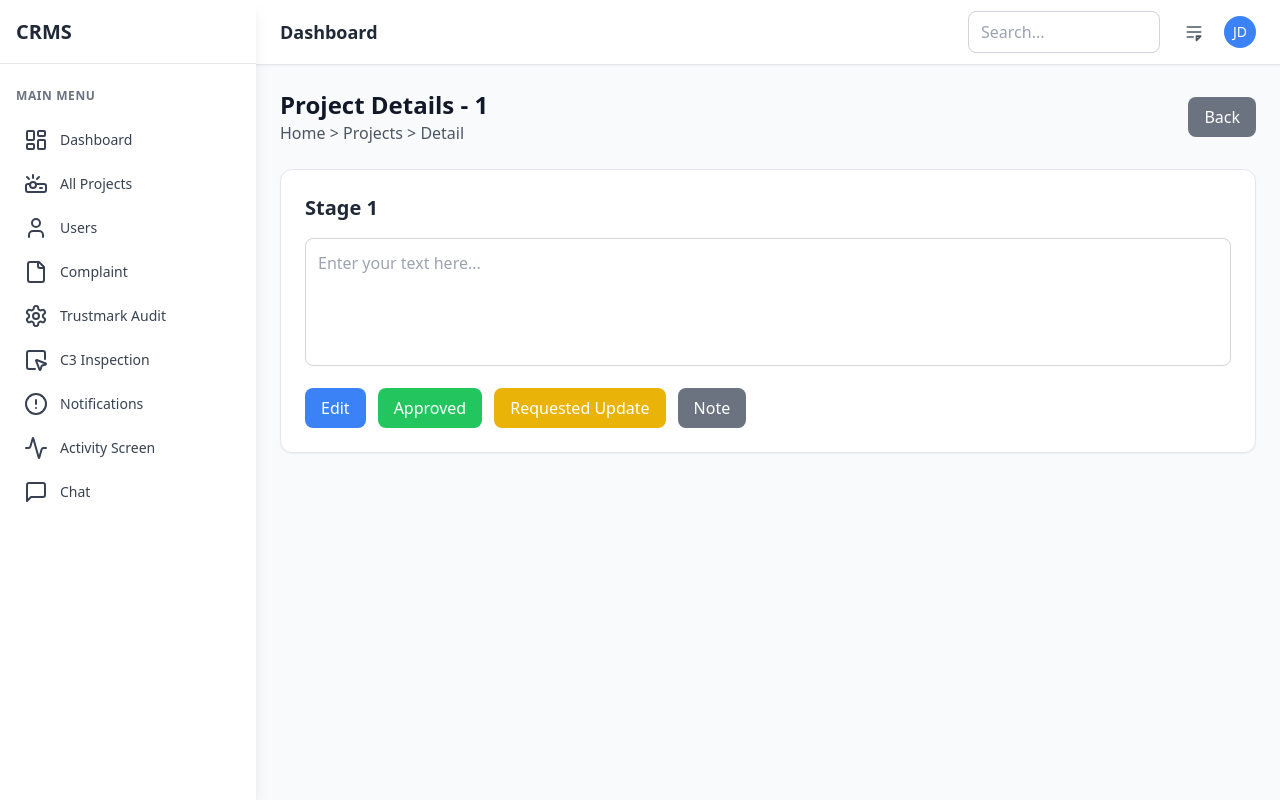
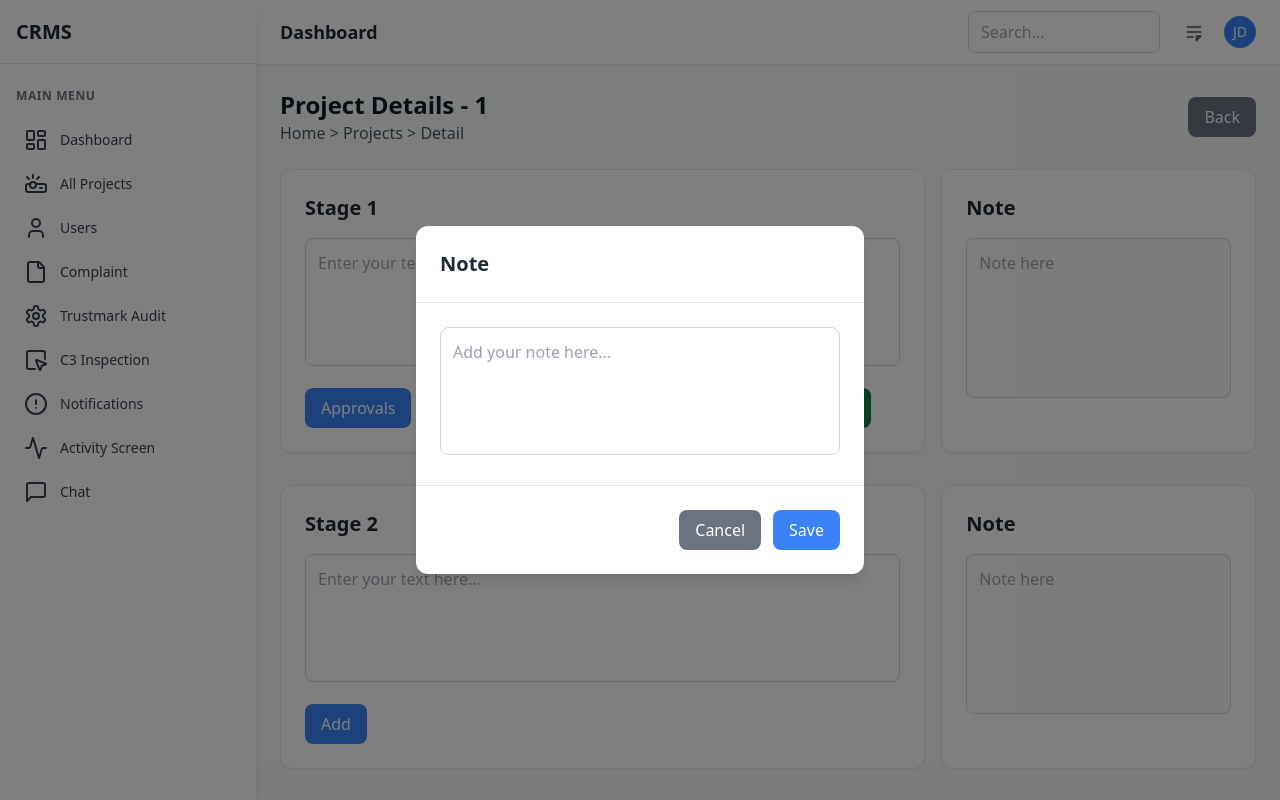
Before and after one commit to aqibmaqbool015/crm-dashboard, a Next.js app: page /detail/1 in a window 1280 px wide. Both pictures are taken after a click on the button "Note". Built offline with nearby package versions, Linux system fonts and the light colour scheme.

Commit message:
detail screen updated

```diff
--- a/app/detail/[id]/page.jsx
+++ b/app/detail/[id]/page.jsx
@@ -10,13 +10,97 @@ export default function DetailPage() {
   const [textAreaValue, setTextAreaValue] = useState("");
   const [isEditModalOpen, setIsEditModalOpen] = useState(false);
   const [isApproveModalOpen, setIsApproveModalOpen] = useState(false);
+  const [isNoteModalOpen, setIsNoteModalOpen] = useState(false);
   const [editTextValue, setEditTextValue] = useState("");
+  const [editNoteValue, setEditNoteValue] = useState("");
+  const [editTextCustomerValue, setEditTextCustomerValue] = useState("");
+  const [editTextAdminValue, setEditTextAdminValue] = useState("");
 
+  const [activeStage, setActiveStage] = useState(1);
+
+  // Convert tableData to state variable
   const [tableData, setTableData] = useState([
-    { id: 1, name: "John Doe", text: "Initial review completed" },
-    { id: 2, name: "Jane Smith", text: "Documentation verified" },
-    { id: 3, name: "Mike Johnson", text: "Quality check passed" },
+    {
+      id: 1,
+      stage: 1,
+      name: "John Doe",
+      text: "First stage text",
+      status: "Pending",
+    },
+    {
+      id: 2,
+      stage: 1,
+      name: "Jane Smith",
+      text: "Another text",
+      status: "Approved",
+    },
+    {
+      id: 3,
+      stage: 2,
+      name: "Ali Khan",
+      text: "Stage 2 content",
+      status: "Rejected",
+    },
+    {
+      id: 4,
+      stage: 3,
+      name: "Sara Lee",
+      text: "Stage 3 content",
+      status: "Pending",
+    },
+    {
+      id: 5,
+      stage: 4,
+      name: "Michael",
+      text: "Stage 4 content",
+      status: "Approved",
+    },
+    {
+      id: 6,
+      stage: 5,
+      name: "Emma",
+      text: "Stage 5 content",
+      status: "Pending",
+    },
+    {
+      id: 7,
+      stage: 6,
+      name: "David",
+      text: "Stage 6 content",
+      status: "Rejected",
+    },
+    {
+      id: 8,
+      stage: 7,
+      name: "Sophia",
+      text: "Stage 7 content",
+      status: "Approved",
+    },
+    {
+      id: 9,
+      stage: 8,
+      name: "Liam",
+      text: "Stage 8 content",
+      status: "Pending",
+    },
+    {
+      id: 10,
+      stage: 9,
+      name: "Olivia",
+      text: "Stage 9 content",
+      status: "Rejected",
+    },
+    {
+      id: 11,
+      stage: 10,
+      name: "Noah",
+      text: "Stage 10 content",
+      status: "Approved",
+    },
   ]);
+
+  // Example data for 10 stages
+  const stages = Array.from({ length: 10 }, (_, i) => i + 1);
 
   const handleEdit = () => {
     setEditTextValue(textAreaValue);
@@ -32,22 +116,30 @@ export default function DetailPage() {
   };
 
   const handleNote = () => {
-    console.log("Note button clicked");
+    setIsNoteModalOpen(true);
   };
 
   const handleUpdate = () => {
     setTextAreaValue(editTextValue);
     setIsEditModalOpen(false);
   };
+  const handleUpdateNote = () => {
+    setTextAreaValue(editNoteValue);
+    setIsNoteModalOpen(false);
+  };
 
-  const handleCloseModal = () => {
+  const handleCloseModalNote = () => {
     setIsEditModalOpen(false);
   };
 
   const handleCloseApproveModal = () => {
     setIsApproveModalOpen(false);
   };
-  // Add these functions in your component
+  const handleCloseNoteModal = () => {
+    setIsNoteModalOpen(false);
+  };
+
+  // These functions will now work since setTableData is defined
   const handleApproveItem = (itemId) => {
     setTableData((prevData) =>
       prevData.map((item) =>
@@ -82,13 +174,17 @@ export default function DetailPage() {
           </button>
         </div>
       </div>
-
-      <div className="bg-white rounded-xl shadow-sm border border-gray-200 p-6">
-        <h2 className="text-xl font-semibold text-gray-800 mb-4">Stage 1</h2>
+      <div className="grid grid-cols-12 gap-4">
+        {/* First column (8/12) */}
+        <div className="col-span-12 md:col-span-8">
+          <div className="bg-white h-full rounded-xl shadow-sm border border-gray-200 p-6">
+            <h2 className="text-xl font-semibold text-gray-800 mb-4">
+              Stage 1
+            </h2>
 
             <textarea
-          value={textAreaValue}
-          onChange={(e) => setTextAreaValue(e.target.value)}
+              value={editTextCustomerValue}
+              onChange={(e) => setEditTextCustomerValue(e.target.value)}
               placeholder="Enter your text here..."
               className="w-full h-32 p-3 border border-gray-300 rounded-lg resize-none outline-none shadow-none"
             />
@@ -99,7 +195,7 @@ export default function DetailPage() {
                 onClick={handleEdit}
                 className="px-4 py-2 bg-blue-500 text-white rounded-lg hover:bg-blue-600 transition-colors"
               >
-            Edit
+                Approvals
               </button>
               <button
                 onClick={handleApproved}
@@ -119,9 +215,68 @@ export default function DetailPage() {
               >
                 Note
               </button>
+              <button className="px-4 py-2 bg-green-700 text-white rounded-lg hover:bg-gray-600 transition-colors">
+                Save
+              </button>
+            </div>
           </div>
         </div>
 
+        <div className="col-span-12 md:col-span-4">
+          <div className="bg-white h-full rounded-xl shadow-sm border border-gray-200 p-6">
+            <h2 className="text-xl font-semibold text-gray-800 mb-4">Note</h2>
+
+            <textarea
+              disabled
+              value={textAreaValue}
+              onChange={(e) => setTextAreaValue(e.target.value)}
+              placeholder="Note here"
+              className="w-full h-40 p-3 border border-gray-300 rounded-lg resize-none outline-none shadow-none"
+            />
+          </div>
+        </div>
+      </div>
+      <div className="grid grid-cols-12 gap-4 my-8">
+        {/* First column (8/12) */}
+        <div className="col-span-12 md:col-span-8">
+          <div className="bg-white h-full rounded-xl shadow-sm border border-gray-200 p-6">
+            <h2 className="text-xl font-semibold text-gray-800 mb-4">
+              Stage 2
+            </h2>
+
+            <textarea
+              value={editTextAdminValue}
+              onChange={(e) => setEditTextAdminValue(e.target.value)}
+              placeholder="Enter your text here..."
+              className="w-full h-32 p-3 border border-gray-300 rounded-lg resize-none outline-none shadow-none"
+            />
+
+            {/* Buttons Container */}
+            <div className="flex gap-3 mt-4">
+              <button
+                onClick={handleEdit}
+                className="px-4 py-2 bg-blue-500 text-white rounded-lg hover:bg-blue-600 transition-colors"
+              >
+                Add
+              </button>
+            </div>
+          </div>
+        </div>
+
+        <div className="col-span-12 md:col-span-4">
+          <div className="bg-white h-full rounded-xl shadow-sm border border-gray-200 p-6">
+            <h2 className="text-xl font-semibold text-gray-800 mb-4">Note</h2>
+
+            <textarea
+              disabled
+              value={textAreaValue}
+              onChange={(e) => setTextAreaValue(e.target.value)}
+              placeholder="Note here"
+              className="w-full h-40 p-3 border border-gray-300 rounded-lg resize-none outline-none shadow-none"
+            />
+          </div>
+        </div>
+      </div>
       {/* Edit Modal */}
       {isEditModalOpen && (
         <div className="fixed inset-0 bg-black bg-opacity-50 flex items-center justify-center z-50">
@@ -144,7 +299,7 @@ export default function DetailPage() {
             {/* Modal Footer */}
             <div className="p-6 border-t border-gray-200 flex justify-end gap-3">
               <button
-                onClick={handleCloseModal}
+                onClick={handleCloseModalNote}
                 className="px-4 py-2 bg-gray-500 text-white rounded-lg hover:bg-gray-600 transition-colors"
               >
                 Cancel
@@ -159,20 +314,59 @@ export default function DetailPage() {
           </div>
         </div>
       )}
+      {/* Edit Modal */}
+      {isNoteModalOpen && (
+        <div className="fixed inset-0 bg-black bg-opacity-50 flex items-center justify-center z-50">
+          <div className="bg-white rounded-xl shadow-lg w-full max-w-md mx-4">
+            {/* Modal Header */}
+            <div className="p-6 border-b border-gray-200">
+              <h3 className="text-xl font-semibold text-gray-800">Note</h3>
+            </div>
 
+            {/* Modal Body */}
+            <div className="p-6">
+              <textarea
+                value={editNoteValue}
+                onChange={(e) => setEditNoteValue(e.target.value)}
+                placeholder="Add your note here..."
+                className="w-full h-32 p-3 border border-gray-300 rounded-lg resize-none outline-none shadow-none"
+              />
+            </div>
+
+            {/* Modal Footer */}
+            <div className="p-6 border-t border-gray-200 flex justify-end gap-3">
+              <button
+                onClick={handleCloseNoteModal}
+                className="px-4 py-2 bg-gray-500 text-white rounded-lg hover:bg-gray-600 transition-colors"
+              >
+                Cancel
+              </button>
+              <button
+                onClick={handleUpdateNote}
+                className="px-4 py-2 bg-blue-500 text-white rounded-lg hover:bg-blue-600 transition-colors"
+              >
+                Save
+              </button>
+            </div>
+          </div>
+        </div>
+      )}
       {isApproveModalOpen && (
         <div className="fixed inset-0 z-50">
+          {/* Overlay */}
           <div
             className="fixed inset-0 bg-black bg-opacity-50"
             onClick={handleCloseApproveModal}
           ></div>
 
-          <div className="fixed right-0 top-0 h-full w-full max-w-2xl bg-white shadow-xl transform transition-transform duration-300 ease-in-out">
+          {/* Modal */}
+          <div className="fixed right-0 top-0 h-full w-full max-w-5xl bg-white shadow-xl transform transition-transform duration-300 ease-in-out">
             <div className="h-full flex flex-col">
+              {/* Header */}
               <div className="p-6 border-b border-gray-200">
                 <div className="flex justify-between items-center">
                   <h3 className="text-xl font-semibold text-gray-800">
-                    Stage 1
+                    Stage {activeStage}
                   </h3>
                   <button
                     onClick={handleCloseApproveModal}
@@ -192,6 +386,23 @@ export default function DetailPage() {
                       />
                     </svg>
                   </button>
+                </div>
+
+                {/* Tabs */}
+                <div className="flex gap-2 mt-4 overflow-x-auto">
+                  {stages.map((stage) => (
+                    <button
+                      key={stage}
+                      onClick={() => setActiveStage(stage)}
+                      className={`px-4 py-2 rounded-lg text-sm font-medium transition-colors ${
+                        activeStage === stage
+                          ? "bg-blue-500 text-white"
+                          : "bg-gray-100 text-gray-700 hover:bg-gray-200"
+                      }`}
+                    >
+                      Stage {stage}
+                    </button>
+                  ))}
                 </div>
               </div>
 
@@ -213,7 +424,9 @@ export default function DetailPage() {
                       </tr>
                     </thead>
                     <tbody>
-                      {tableData.map((item) => (
+                      {tableData
+                        .filter((item) => item.stage === activeStage)
+                        .map((item) => (
                           <tr key={item.id} className="hover:bg-gray-50">
                             <td className="border border-gray-300 px-4 py-3 text-sm text-gray-700">
                               {item.name}
@@ -254,10 +467,9 @@ export default function DetailPage() {
                 </div>
               </div>
 
+              {/* Footer */}
               <div className="p-6 border-t border-gray-200 flex justify-end gap-3">
-                <button
-                  className="px-6 py-2 bg-red-500 text-white rounded-lg hover:bg-red-600 transition-colors"
-                >
+                <button className="px-6 py-2 bg-red-500 text-white rounded-lg hover:bg-red-600 transition-colors">
                   Save
                 </button>
               </div>
```
Lines whose indentation alone changed are shown as unchanged.
